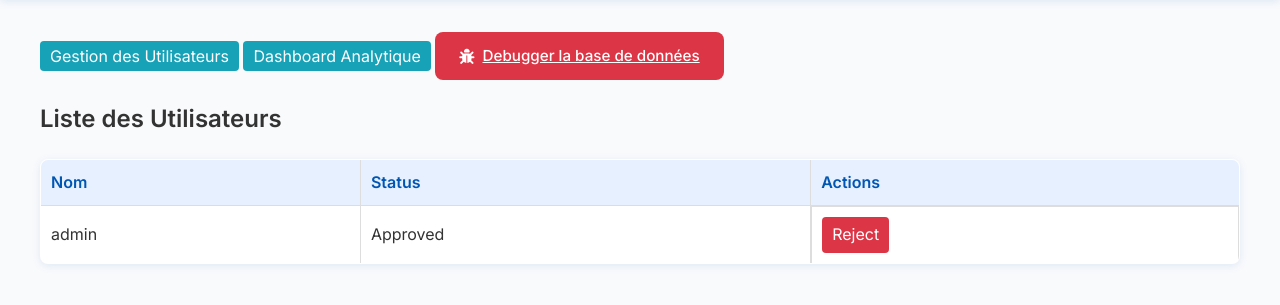
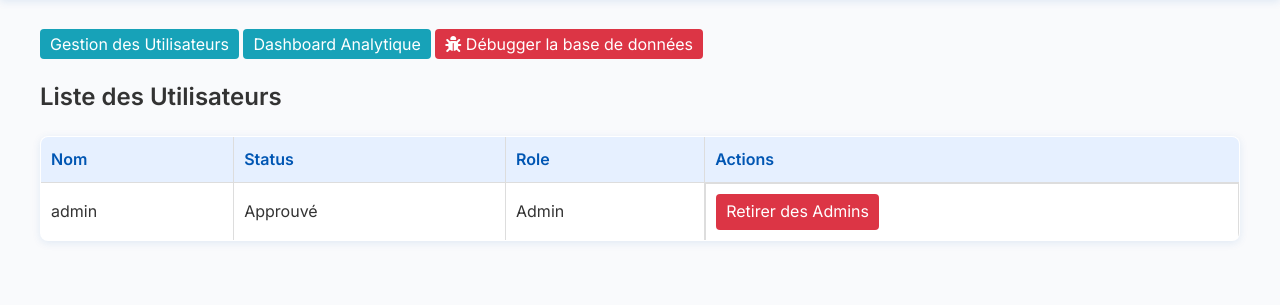
Before and after one commit to AronMaa/Wikiparse, a Flask app: page /admin in a window 1280 px wide. Shown: the part 65-370 px from the top of the page. Run offline with Flask 3, Linux system fonts and the light colour scheme; the visitor is signed in with stand-in values (Sample User, id 1); data comes from the database, SQL or seed files in the repository; data that the repository does not hold is empty.

Commit message:
Separation between verified accounts and admin ° renaming base.html into index.html

```diff
--- a/app.py
+++ b/app.py
@@ -22,16 +22,16 @@ def first_admin():
     try:
         cursor = conn.cursor()
         # Check if any admin exists
-        cursor.execute("SELECT id FROM auth_users WHERE is_approved = 1 LIMIT 1")
+        cursor.execute("SELECT id FROM auth_users WHERE is_admin = 1 LIMIT 1")
         admin_exists = cursor.fetchone()
 
         if not admin_exists:
             hashed_pw = bcrypt.generate_password_hash('Password123').decode('utf-8')
             cursor.execute("""
                 INSERT OR IGNORE INTO auth_users (
-                    username, password, is_approved
-                ) VALUES (?, ?, ?)
-                """, ('admin', hashed_pw, True))
+                    username, password, is_approved, is_admin
+                ) VALUES (?, ?, ?, ?)
+                """, ('admin', hashed_pw, True, True))
             conn.commit()
             print("Created initial admin user")
     except sqlite3.Error as e:
@@ -88,10 +88,19 @@ def login_required(f):
         return f(*args, **kwargs)
     return decorated_function
 
+def approved_required(f):
+    @wraps(f)
+    def decorated_function(*args, **kwargs):
+        if not session.get('is_approved'):
+            flash('Approved access required', 'error')
+            return redirect(url_for('index'))
+        return f(*args, **kwargs)
+    return decorated_function
+
 def admin_required(f):
     @wraps(f)
     def decorated_function(*args, **kwargs):
-        if not session.get('is_approved'):
+        if not session.get('is_admin'):
             flash('Admin access required', 'error')
             return redirect(url_for('index'))
         return f(*args, **kwargs)
@@ -143,9 +152,9 @@ def register():
             hashed_pw = bcrypt.generate_password_hash(password).decode('utf-8')
             cursor.execute(
                 """INSERT INTO auth_users
-                (username, password, is_approved)
-                VALUES (?, ?, ?)""",
-                (username, hashed_pw, 0)
+                (username, password, is_approved, is_admin)
+                VALUES (?, ?, ?, ?)""",
+                (username, hashed_pw, 0, 0)
             )
             conn.commit()
 
@@ -177,9 +186,14 @@ def login():
             ).fetchone()
 
             if user and bcrypt.check_password_hash(user['password'], password):
+                if not user['is_approved']:
+                    flash('Your account is pending approval', 'error')
+                    return redirect(url_for('login'))
+
                 session['user_id'] = user['id']
                 session['username'] = user['username']
-                session['is_approved'] = bool(user['is_approved'])
+                session['is_admin'] = user['is_admin']
+                session['is_approved'] = user['is_approved']
                 flash('Login successful!', 'success')
                 next_page = request.args.get('next')
                 return redirect(next_page or url_for('index'))
@@ -198,6 +212,7 @@ def logout():
 
 @app.route('/admin')
 @login_required
+@approved_required
 @admin_required
 def admin_dashboard():
     conn = get_conn()
@@ -217,10 +232,11 @@ def admin_dashboard():
     finally:
         conn.close()
 
-@app.route('/admin/approve-user/<int:user_id>')
+@app.route('/admin/toggle-user/<int:user_id>')
 @login_required
+@approved_required
 @admin_required
-def approve_user(user_id):
+def toggle_user(user_id):
     conn = get_conn()
     try:
         # Check if user exists
@@ -234,14 +250,17 @@ def approve_user(user_id):
             return redirect(url_for('admin_dashboard'))
 
         conn.execute(
-            "UPDATE auth_users SET is_approved = 1 WHERE id = ?",
+            "UPDATE auth_users SET is_approved = NOT is_approved WHERE id = ?",
             (user_id,)
         )
         conn.commit()
-        flash(f'User {user["username"]} approved', 'success')
+        action = "Granted Access to" if not user['is_approved'] else "Revoked Access to"
+        action2 = "approved" if not user['is_approved'] else "rejected"
+        flash(f'{action} {user["username"]}', 'success')
+        flash(f'User {user["username"]} {action2}', 'success')
     except Exception as e:
         conn.rollback()
-        flash(f'Error approving user: {str(e)}', 'error')
+        flash(f'Error updating user: {str(e)}', 'error')
     finally:
         conn.close()
 
@@ -249,6 +268,7 @@ def approve_user(user_id):
 
 @app.route('/admin/reject-user/<int:user_id>')
 @login_required
+@approved_required
 @admin_required
 def reject_user(user_id):
     conn = get_conn()
@@ -279,12 +299,14 @@ def reject_user(user_id):
 
 @app.route('/admin/analytics')
 @login_required
+@approved_required
 @admin_required
 def admin_analytics():
     return render_template('admin_analytics.html')
 
 @app.route('/admin/debug-db')
 @login_required
+@approved_required
 @admin_required
 def debug_database():
     try:
@@ -309,6 +331,7 @@ def debug_database():
 
 @app.route('/admin/toggle-admin/<int:user_id>')
 @login_required
+@approved_required
 @admin_required
 def toggle_admin(user_id):
     if user_id == session['user_id']:
@@ -326,13 +349,17 @@ def toggle_admin(user_id):
             flash('User not found', 'error')
             return redirect(url_for('admin_dashboard'))
 
+        if not user['is_approved']:
+            flash('User must be approved first', 'error')
+            return redirect(url_for('admin_dashboard'))
+
         conn.execute(
-            "UPDATE auth_users SET is_approved = NOT is_approved WHERE id = ?",
+            "UPDATE auth_users SET is_admin = NOT is_admin WHERE id = ?",
             (user_id,)
         )
         conn.commit()
-        action = "granted" if not user['is_approved'] else "revoked"
-        flash(f'Admin privileges {action} for {user["username"]}', 'success')
+        action = "Granted Admin Privileges to" if not user['is_admin'] else "Revoked Admin Privileges from"
+        flash(f'{action} {user["username"]}', 'success')
     except Exception as e:
         conn.rollback()
         flash(f'Error updating admin status: {str(e)}', 'error')
@@ -343,6 +370,7 @@ def toggle_admin(user_id):
 
 @app.route('/articles')
 @login_required
+@approved_required
 def articles():
     """Article list with precisions"""
     page = request.args.get('page', 1, type=int)
@@ -366,6 +394,7 @@ def articles():
 
 @app.route('/articles/<title>')
 @login_required
+@approved_required
 def article_detail(title):
     page = request.args.get('page', 1, type=int)
     per_page = request.args.get('per_page', 25, type=int)
@@ -394,6 +423,7 @@ def article_detail(title):
 
 @app.route('/users')
 @login_required
+@approved_required
 def users_list():
     """Filterable user list with pagination"""
     try:
@@ -455,6 +485,7 @@ def users_list():
 
 @app.route('/users/<username>')
 @login_required
+@approved_required
 def user_infos(username):
     try:
         conn = get_conn()
@@ -534,6 +565,7 @@ def user_infos(username):
 
 @app.route('/populate', methods=['GET', 'POST'])
 @login_required
+@approved_required
 def populate_db():
     """Database population endpoint"""
     if request.method == 'POST':
@@ -562,6 +594,7 @@ def populate_db():
 
 @app.route('/populate/schedule', methods=['GET', 'POST'])
 @login_required
+@approved_required
 def populate_schedule():
     conn = get_conn()
     try:
@@ -619,6 +652,7 @@ def populate_article_now(title):
 
 @app.route('/search')
 @login_required
+@approved_required
 def search():
     query = request.args.get('q', '').strip().lower()
     if not query:
--- a/templates/admin.html
+++ b/templates/admin.html
@@ -1,10 +1,10 @@
-{% extends 'base.html' %}
+{% extends 'index.html' %}
 {% block content %}
 <div class="admin-nav">
     <a href="{{ url_for('admin_dashboard') }}" class="btn-admin">Gestion des Utilisateurs</a>
     <a href="{{ url_for('admin_analytics') }}" class="btn-admin">Dashboard Analytique</a>
-    <a href="{{ url_for('debug_database') }}" class="btn btn-danger">
-    <i class="fas fa-bug"></i> Debugger la base de données
+    <a href="{{ url_for('debug_database') }}" class="btn-danger">
+    <i class="fas fa-bug"></i> Débugger la base de données
 </a>
 </div>
 
@@ -26,7 +26,7 @@
                     <td>{{ user.username }}</td>
                     <td>{{ user.created_at }}</td>
                     <td class="actions">
-                        <a href="{{ url_for('approve_user', user_id=user.id) }}"
+                        <a href="{{ url_for('toggle_user', user_id=user.id) }}"
                            class="btn-approve">Approve</a>
                         <a href="{{ url_for('reject_user', user_id=user.id) }}"
                            class="btn-reject">Reject</a>
@@ -45,6 +45,7 @@
                 <tr>
                     <th>Nom</th>
                     <th>Status</th>
+                    <th>Role</th>
                     <th>Actions</th>
                 </tr>
             </thead>
@@ -52,14 +53,21 @@
                 {% for user in all_users %}
                 <tr>
                     <td>{{ user.username }}</td>
-                    <td>{{ 'Approved' if user.is_approved else 'Pending' }}</td>
+                    <td>{{ 'Approuvé' if user.is_approved else 'En attente' }}</td>
+                    <td>{{ 'Admin' if user.is_admin else 'Utilisateur' }}</td>
                     <td class="actions">
                         {% if not user.is_approved %}
-                        <a href="{{ url_for('toggle_admin', user_id=user.id) }}"
-                           class="btn-approve">Approve</a>
+                        <a href="{{ url_for('toggle_user', user_id=user.id) }}"
+                        class="btn-approve">Approuver</a>
                         {% else %}
                         <a href="{{ url_for('toggle_admin', user_id=user.id) }}"
-                           class="btn-reject">Reject</a>
+                        class="btn-{% if user.is_admin %}reject{% else %}approve{% endif %}">
+                            {% if user.is_admin %}Retirer des Admins{% else %}Rendre Admin{% endif %}
+                        </a>
+                        {% endif %}
+                        {% if not user.is_admin %}
+                        <a href="{{ url_for('toggle_user', user_id=user.id) }}"
+                           class="btn-reject">Retirer des admis</a>
                         {% endif %}
                     </td>
                 </tr>
@@ -105,5 +113,12 @@
     border-radius: 4px;
     text-decoration: none;
 }
+.btn-danger {
+    background-color: #dc3545;
+    color: white;
+    padding: 5px 10px;
+    border-radius: 4px;
+    text-decoration: none;
+}
 </style>
 {% endblock %}
--- a/templates/admin_analytics.html
+++ b/templates/admin_analytics.html
@@ -1,4 +1,4 @@
-{% extends 'base.html' %}
+{% extends 'index.html' %}
 {% block content %}
 <div class="analytics-container">
     <h1>Advanced Analytics Dashboard</h1>
--- a/templates/article_revisions.html
+++ b/templates/article_revisions.html
@@ -1,4 +1,4 @@
-{% extends 'base.html' %}
+{% extends 'index.html' %}
 {% block title %}Révisions - {{ title }}{% endblock %}
 {% block content %}
 <h1>Révisions de &laquo; {{ title }} &raquo;</h1>
--- a/templates/articles.html
+++ b/templates/articles.html
@@ -1,4 +1,4 @@
-{% extends 'base.html' %}
+{% extends 'index.html' %}
 {% block title %}Liste des articles{% endblock %}
 {% block content %}
 <h1>Articles</h1>
--- a/templates/articles_details.html
+++ b/templates/articles_details.html
@@ -1,4 +1,4 @@
-{% extends 'base.html' %}
+{% extends 'index.html' %}
 {% block title %}Détails des articles{% endblock %}
 {% block content %}
 <h1>Détails des articles</h1>
--- a/templates/base.html
+++ b/templates/index.html
@@ -8,6 +8,7 @@
     <link rel="stylesheet" href="{{ url_for('static', filename='style.css') }}">
     <link href="https://fonts.googleapis.com/css2?family=Inter:wght@400;500;600&display=swap" rel="stylesheet">
     <link rel="stylesheet" href="https://cdnjs.cloudflare.com/ajax/libs/font-awesome/6.0.0/css/all.min.css">
+    <link rel="icon" type="image/x-icon" href="{{ url_for('static', filename='bluebook.svg') }}">
 </head>
 <body>
     <!-- Mobile Menu Button -->
--- a/templates/login.html
+++ b/templates/login.html
@@ -1,4 +1,4 @@
-{% extends 'base.html' %}
+{% extends 'index.html' %}
 {% block title %}Login{% endblock %}
 {% block content %}
 <h1>Login</h1>
--- a/templates/populate.html
+++ b/templates/populate.html
@@ -1,4 +1,4 @@
-{% extends 'base.html' %}
+{% extends 'index.html' %}
 {% block title %}Peupler la base{% endblock %}
 {% block content %}
 <button href="{{ url_for('populate_schedule') }}">
--- a/templates/populate_schedule.html
+++ b/templates/populate_schedule.html
@@ -1,4 +1,4 @@
-{% extends 'base.html' %}
+{% extends 'index.html' %}
 {% block title %}Scheduled Population{% endblock %}
 {% block content %}
 <a href="{{ url_for('populate_db') }}" class="nav-link">
--- a/templates/register.html
+++ b/templates/register.html
@@ -1,4 +1,4 @@
-{% extends 'base.html' %}
+{% extends 'index.html' %}
 {% block title %}Register{% endblock %}
 {% block content %}
 <h1>Register</h1>
--- a/templates/search_results.html
+++ b/templates/search_results.html
@@ -1,4 +1,4 @@
-{% extends 'base.html' %}
+{% extends 'index.html' %}
 {% block title %}Résultats pour "{{ query }}"{% endblock %}
 {% block content %}
 <h1>Résultats de recherche pour « {{ query }} »</h1>
--- a/templates/user_revisions.html
+++ b/templates/user_revisions.html
@@ -1,4 +1,4 @@
-{% extends 'base.html' %}
+{% extends 'index.html' %}
 {% block title %}Contributions de {{ user.username }}
 {% endblock %}
 {% block content %}
--- a/templates/users.html
+++ b/templates/users.html
@@ -1,4 +1,4 @@
-{% extends 'base.html' %}
+{% extends 'index.html' %}
 {% block content %}
 <h1>Utilisateurs</h1>
 
```
Also changed, not shown: populate.py (+48 -24 lines), static/bluebook.svg (added).
